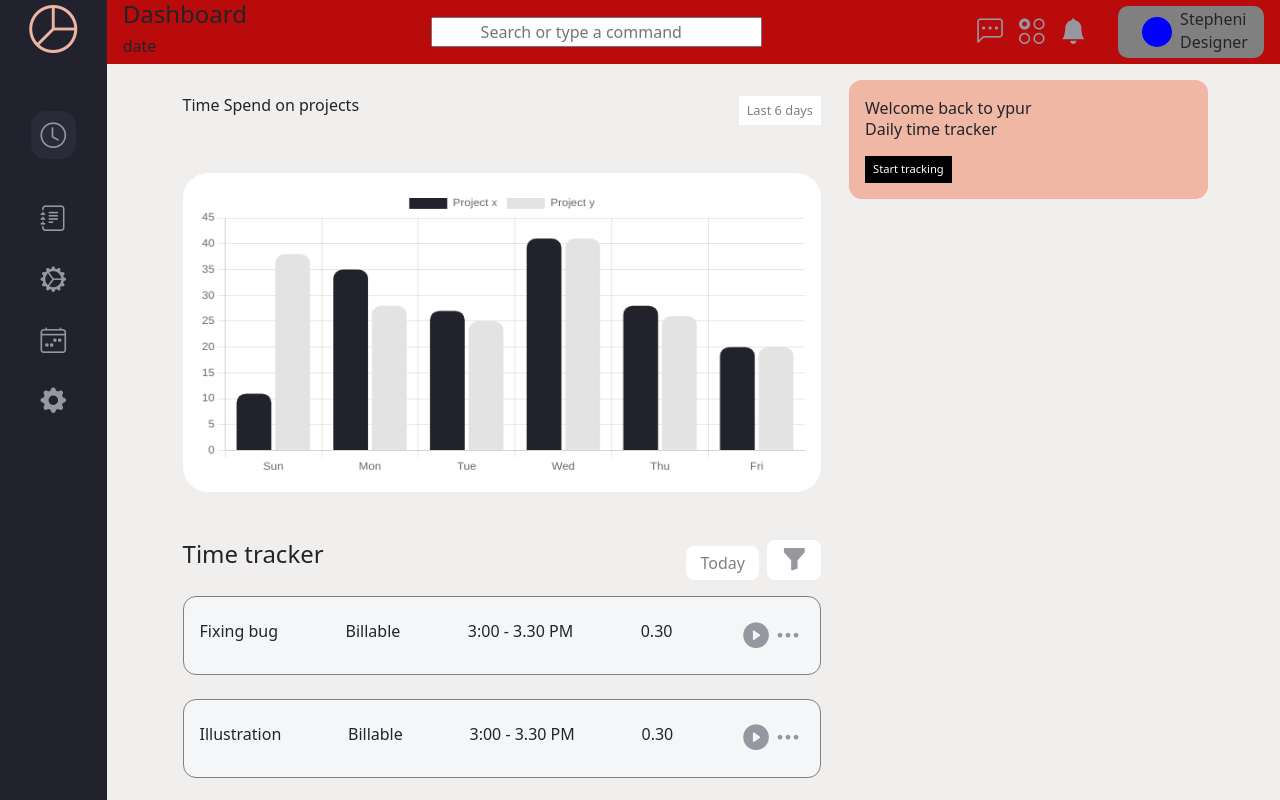
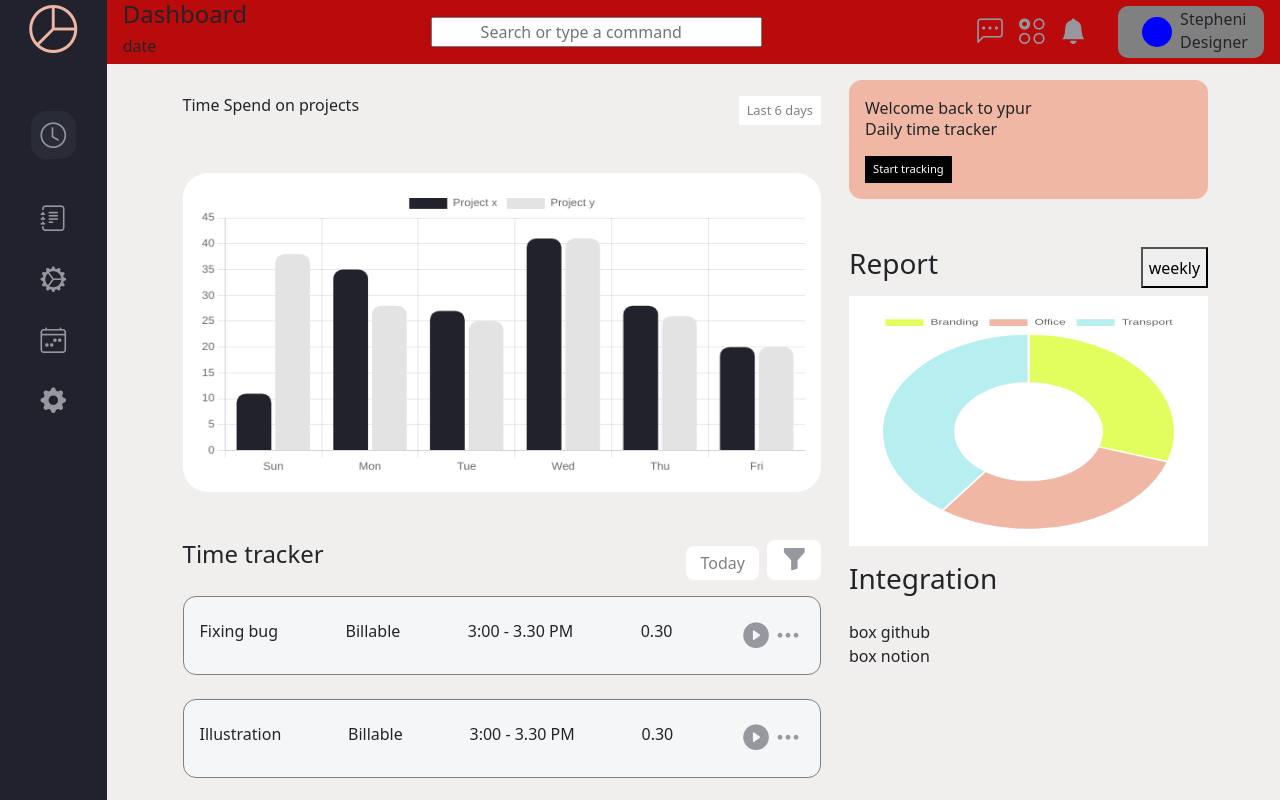
Before and after one commit to dona70909/react-tests, a React (Create React App) app: page / in a window 1280 px wide. Shown: the top 800 px of the page. Built offline with nearby package versions, Linux system fonts and the light colour scheme.

Commit message:
skeleton right box

```diff
--- a/src/components/main/Main.jsx
+++ b/src/components/main/Main.jsx
@@ -2,6 +2,7 @@
 import React from 'react';
 import Chart from 'chart.js/auto';
 import {Bar} from 'react-chartjs-2';
+import {Doughnut } from 'react-chartjs-2';
 
 import './css/main.css';
 
@@ -25,6 +26,24 @@ const state = {
             data: [38, 28, 25, 41, 26,20]
         }
     ]
+}
+
+const pie = {
+
+    labels: ['Branding', 'Office' , 'Transport'],
+
+    datasets: [{
+
+        label:'schema',
+        data:[30,30,40],
+        backgroundColor: [
+
+            'rgb(225, 254, 94)',
+            'rgb(239, 183, 164)',
+            'rgb(183, 239, 240)',
+        ],
+        border:'none'
+    }],
 }
 
 
@@ -107,7 +126,8 @@ class Main extends React.Component {
                     </div>
 
                     <div className="col-4 wrapper-left-charts">
-                        <div className="welcome-box">
+
+                        <div className="welcome-box mb-5">
                             <div className="title">
                                 <p className="m-0 p-0">
                                     Welcome back to ypur
@@ -123,6 +143,32 @@ class Main extends React.Component {
                                 </button>
                             </div>
                         </div>
+
+                        <div className="doughnut-title d-flex justify-content-between mb-2">
+                            <h3>Report</h3>
+                            <button>weekly</button>
+                        </div>
+                        <div className="doughnut-wrapper mb-3">
+                            <Doughnut className='h-100' data={pie} options={{
+                                title: {
+                                    display:true,
+                                    text:"average",
+                                    fontSize:20
+                                },
+                            }}/>
+                        </div>
+
+                        <div className="integration-title d-flex mb-3">
+                            <h3>Integration</h3>
+                        </div>
+
+                        <div>
+                            box github
+                        </div>
+
+                        <div>
+                            box notion
+                        </div>
                     </div>
 
                 </section>
--- a/src/components/main/css/main.css
+++ b/src/components/main/css/main.css
@@ -90,3 +90,13 @@ tr > td {
 
     border: none;
 }
+
+
+/* doughnot */
+
+.doughnut-wrapper {
+
+    background-color: white;
+    padding: 1rem;
+    height: 250px;
+}
```
